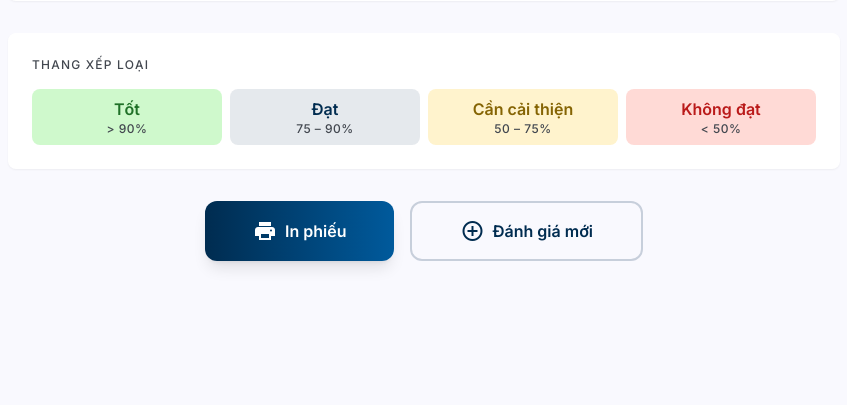
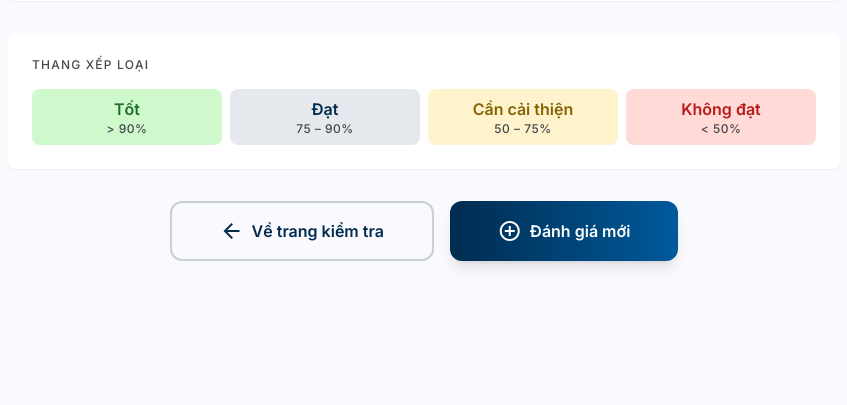
Before and after one commit to yuHM1512/general-dept, a Python web app: template templates/5s_result.html in a window 1280 px wide. Shown: the part 670-1075 px from the top of the page, without its empty margins (216-1063 px from the left). Run offline with Jinja, Linux system fonts and the light colour scheme; the template is opened without the code that fills it, so the values that code supplies are empty; some libraries are stand-ins or nearby versions.

Commit message:
ux: replace print button with back-to-home button on result page
Co-Authored-By: Claude Sonnet 4.6 <noreply@anthropic.com>

```diff
--- a/templates/5s_result.html
+++ b/templates/5s_result.html
@@ -188,13 +188,13 @@ tailwind.config = {
 
   <!-- Action buttons -->
   <div class="flex flex-col sm:flex-row gap-md justify-center reveal reveal-3 pb-8">
-    <button onclick="window.print()"
-            class="flex items-center justify-center gap-sm px-xxl py-md bg-gradient-to-r from-primary to-primary-container text-white rounded-full font-bold font-body-md shadow-lg active:scale-95 transition-all">
-      <span class="material-symbols-outlined" style="font-variation-settings:'FILL' 1,'wght' 400,'GRAD' 0,'opsz' 24">print</span>
-      In phiếu
-    </button>
+    <a href="/internal-audit/5s"
+       class="flex items-center justify-center gap-sm px-xxl py-md border-2 border-primary/20 text-primary rounded-full font-bold font-body-md hover:bg-surface-container-high active:scale-95 transition-all">
+      <span class="material-symbols-outlined">arrow_back</span>
+      Về trang kiểm tra
+    </a>
     <a href="/internal-audit/5s/new"
-       class="flex items-center justify-center gap-sm px-xxl py-md border-2 border-primary/20 text-primary rounded-full font-bold font-body-md hover:bg-surface-container-high active:scale-95 transition-all">
+       class="flex items-center justify-center gap-sm px-xxl py-md bg-gradient-to-r from-primary to-primary-container text-white rounded-full font-bold font-body-md shadow-lg active:scale-95 transition-all">
       <span class="material-symbols-outlined">add_circle</span>
       Đánh giá mới
     </a>
```
